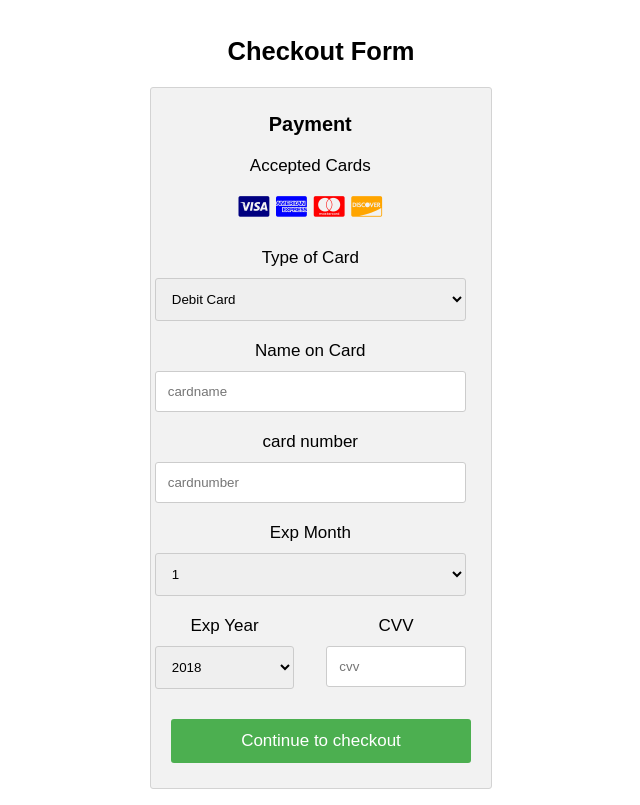
After one commit to dipty-singh/Mobi, a CodeIgniter app: page /mobi/index.php/user/pay/1 in a window 1280 px wide. The commit adds this page. Shown: the whole page, without its empty margins (319-959 px from the left). Run offline with CodeIgniter, Linux system fonts and the light colour scheme; some libraries are stand-ins or nearby versions.

Commit message:
complete project

```diff
--- a/application/controllers/User.php
+++ b/application/controllers/User.php
@@ -2,19 +2,38 @@
 defined('BASEPATH') OR exit('No direct script access allowed');
 
 class User extends CI_Controller {
+
+	public function RandomString($length)
+	{
+		$characters = '0123456789abcdefghijklmnopqrstuvwxyzABCDEFGHIJKLMNOPQRSTUVWXYZ';
+	    $charactersLength = strlen($characters);
+	    $randomString = '';
+	    for ($i = 0; $i < $length; $i++) {
+	        $randomString .= $characters[rand(0, $charactersLength - 1)];
+	    }
+	    return $randomString;
+	}
 
 	public function index()
 	{
 		$res['brand'] = $this->User_model->get_all('brand');
 		$this->load->view('home',$res);
 	}
+
 	public function booking(){
+		if ($_SESSION['id']) {
+			$book_id = $this->RandomString(10);
 			$prod_id = $_POST['prod_id'];
 			$data = array('booking_user_id'=>$_SESSION['id'],
+						'book_id'=>$book_id,
 						'booking_product_id'=>$prod_id,
 						'status'=>'pending',
-					'booking_address'=>$_POST['address']);
+						'booking_address'=>$_POST['address'],
+						'is_cart'=>2);
 			$cond = array('booking_user_id'=>$_SESSION['id'],
+						'booking_product_id'=>$prod_id,
+						'is_cart'=>2);
+			$cond1 = array('booking_user_id'=>$_SESSION['id'],
 						'booking_product_id'=>$prod_id);
 			$exist = $this->User_model->get_row('booking',$cond);
 			if ($exist) {
@@ -23,23 +42,179 @@ class User extends CI_Controller {
 			}
 			else
 			{
+				$exist1 = $this->User_model->get_row('cart',$cond1);
+				if ($exist1) {
+					$this->User_model->delete('cart',$cond1);
+				}
 				$res = $this->User_model->add('booking',$data);
 				$response['success'] = true;
+				$response['id'] = $book_id;
 				$response['msg'] = "Successfully Booked";
+			}
+		}
+		else{
+			$response['success'] = false;
+			$response['msg'] = "Please login";
 		}
 		echo json_encode($response);
 	}
+
+	public function add_cart()
+	{
+		if ($_SESSION['id']) {
+			$prod_id = $_POST['prod_id'];
+			$data = array('booking_user_id'=>$_SESSION['id'],
+						'booking_product_id'=>$prod_id);
+			$cond = array('booking_user_id'=>$_SESSION['id'],
+						'booking_product_id'=>$prod_id);
+			$cond1 = array('booking_user_id'=>$_SESSION['id'],
+						'booking_product_id'=>$prod_id,
+						'status'=>'pending');
+			$exist = $this->User_model->get_row('cart',$cond);
+			$exist1 = $this->User_model->get_row('booking',$cond1);
+			if ($exist) {
+				$response['success'] = false;
+				$response['msg'] = "Already in cart";
+			}
+			else if ($exist1) {
+				$response['success'] = false;
+				$response['msg'] = "Already Booked";
+			}
+			else
+			{
+				$res = $this->User_model->add('cart',$data);
+				$response['success'] = true;
+				$response['msg'] = "Successfully Added";
+			}
+		}
+		else{
+			$response['success'] = false;
+			$response['msg'] = "Please login";
+		}
+		echo json_encode($response);
+	}
+
+	public function pay($book_id){
+		$res['book'] = $book_id;
+		$this->load->view('pay',$res);
+	}
+
+	public function pay_now(){
+		if ($_SESSION['id']) {
+			$data1 = array(
+				'card_number'=>$_POST['card_num'],
+				'cvv_number'=>$_POST['card_cvv'],
+				'acc_holder_name'=>$_POST['card_name'],
+				'expiry_month'=>$_POST['card_month'],
+				'expiry_year'=>$_POST['card_year'],
+				'user_id'=>$_SESSION['id'],
+				'type'=>$_POST['card_type']);
+			$data2 = array('status'=>'complete');
+			$cond = array('book_id'=>$_POST['book_id']);
+			$card = $this->User_model->add('user_card',$data1);
+			$book = $this->User_model->update('booking',$data2,$cond);
+			if ($card && $book) {
+				$response['success'] = true;
+				$response['msg'] = 'Successfully Booked';
+			}
+			else {
+				$response['success'] = false;
+				$response['msg'] = 'Booking not exist';
+			}
+		}
+		else{
+			$response['success'] = false;
+			$response['msg'] = "Please login";
+		}
+		echo json_encode($response);
+	}
+
+	public function booking_cart(){
+		if ($_SESSION['id']) {
+			$book_id = $this->RandomString(10);
+			$prod_id = $_POST['prod_id'];
+			if (strpos($prod_id, ',')) {
+			$prod_id = explode(',', $_POST['prod_id']);
+				foreach ($prod_id as $key => $value) {
+					$data = array('booking_user_id'=>$_SESSION['id'],
+								'book_id'=>$book_id,
+								'booking_product_id'=>$key,
+								'status'=>'pending',
+								'booking_address'=>$_POST['address'],
+								'is_cart'=>2);
+					$cond = array('booking_user_id'=>$_SESSION['id'],
+								'booking_product_id'=>$prod_id,
+								'is_cart'=>2);
+					$cond1 = array('booking_user_id'=>$_SESSION['id'],
+								'booking_product_id'=>$prod_id);
+					$exist = $this->User_model->get_row('booking',$cond);
+					if ($exist) {
+						$response['success'] = false;
+						$response['msg'] = "Already Booked";
+					}
+					else
+					{
+						$exist1 = $this->User_model->get_row('cart',$cond1);
+						if ($exist1) {
+							$this->User_model->delete('cart',$cond1);
+						}
+						$res = $this->User_model->add('booking',$data);
+						$response['success'] = true;
+						$response['id'] = $book_id;
+						$response['msg'] = "Successfully Booked";
+					}
+				}
+			}
+			else{
+				$data = array('booking_user_id'=>$_SESSION['id'],
+							'book_id'=>$book_id,
+							'booking_product_id'=>$prod_id,
+							'status'=>'pending',
+							'booking_address'=>$_POST['address'],
+							'is_cart'=>2);
+				$cond = array('booking_user_id'=>$_SESSION['id'],
+							'booking_product_id'=>$prod_id,
+							'is_cart'=>2);
+				$cond1 = array('booking_user_id'=>$_SESSION['id'],
+							'booking_product_id'=>$prod_id);
+				$exist = $this->User_model->get_row('booking',$cond);
+				if ($exist) {
+					$response['success'] = false;
+					$response['msg'] = "Already Booked";
+				}
+				else
+				{
+					$exist1 = $this->User_model->get_row('cart',$cond1);
+					if ($exist1) {
+						$this->User_model->delete('cart',$cond1);
+					}
+					$res = $this->User_model->add('booking',$data);
+					$response['success'] = true;
+					$response['id'] = $book_id;
+					$response['msg'] = "Successfully Booked";
+				}
+			}
+		}
+		else{
+			$response['success'] = false;
+			$response['msg'] = "Please login";
+		}
+		echo json_encode($response);
+	}
+
 	public function product($condi)
 	{
 		$cond = array('brand'=>$condi);
 		$res['prod'] = $this->User_model->get_result('product',$cond);
 		$this->load->view('product',$res);
 	}
+
 	public function product_detail($condi)
 	{
 		$res['prod'] = $this->User_model->get_product($condi);
 		$this->load->view('product_detail',$res);
 	}
+
 	public function sign_up(){
 		$curr_date = date('Y-m-d h:i:s', time());
 		$data = array('name' => $_POST['name'],
@@ -66,6 +241,7 @@ class User extends CI_Controller {
 		}
 		echo json_encode($response);
 	}
+
 	public function login(){
 		$email = $_POST['email'];
 		$pass = $_POST['pass'];
@@ -88,10 +264,17 @@ class User extends CI_Controller {
 		}
 			echo json_encode($response);
 	}
+
 	public function logout()
 	{
 		$this->load->library('session');
 		unset($_SESSION['name']);
 		header('Location: http://localhost/mobi/index.php/User');
 	}
+
+	public function cart(){
+		$cond = $_SESSION['id'];
+		$res['cart'] = $this->User_model->get_cart('cart',$cond);
+		$this->load->view('cart',$res);
 	}
+}
--- a/application/models/User_model.php
+++ b/application/models/User_model.php
@@ -18,6 +18,9 @@ class User_model extends CI_Model {
 		$query = $this->db->get();
 		return $query->row();
 	}
+	public function get_cart($table,$id){
+		return $this->db->query('SELECT * FROM `cart` INNER JOIN `product` ON `cart`.`booking_product_id`=`product`.`id` WHERE `cart`.`booking_user_id`='.$id)->result();
+	}
 	public function get_result($table,$cond)
 	{
 		$this->db->select('*');
@@ -33,6 +36,11 @@ class User_model extends CI_Model {
 		$query = $this->db->insert($table,$data);
 		return $this->db->affected_rows();
 	}
+	public function delete($table,$cond){
+		$this->db->where($cond);
+		$query = $this->db->delete($table);
+		return $this->db->affected_rows();
+	}
 	public function update($table,$data,$cond){
 		$this->db->where($cond);
 		$query = $this->db->update($table,$data);
--- /dev/null
+++ b/application/views/pay.php
@@ -0,0 +1,240 @@
+<!DOCTYPE html>
+<html>
+<head>
+  <script src="https://ajax.googleapis.com/ajax/libs/jquery/3.3.1/jquery.min.js"></script>
+<link rel="stylesheet" type="text/css" href="https://cdnjs.cloudflare.com/ajax/libs/sweetalert/1.1.3/sweetalert.min.css">
+<script src="https://cdnjs.cloudflare.com/ajax/libs/sweetalert/1.1.3/sweetalert.min.js"></script>
+  <title>MobiWorld</title>
+<meta name="viewport" content="width=device-width, initial-scale=1">
+<link rel="stylesheet" href="https://cdnjs.cloudflare.com/ajax/libs/font-awesome/4.7.0/css/font-awesome.min.css">
+<style>
+body {
+  font-family: Arial;
+  font-size: 17px;
+  padding: 8px;
+}
+
+* {
+  box-sizing: border-box;
+}
+
+.row {
+  display: -ms-flexbox; /* IE10 */
+  display: flex;
+  -ms-flex-wrap: wrap; /* IE10 */
+  flex-wrap: wrap;
+  margin: 0 -16px;
+}
+
+.col-25 {
+  -ms-flex: 25%; /* IE10 */
+  flex: 25%;
+}
+
+.col-50 {
+  -ms-flex: 50%; /* IE10 */
+  flex: 50%;
+}
+
+.col-75 {
+  width: 30%;
+/*  -ms-flex: 25%;  IE10
+  flex: 25%;*/
+}
+
+.col-25,
+.col-50,
+.col-75 {
+  padding: 0 16px;
+}
+
+.container {
+  background-color: #f2f2f2;
+  padding: 5px 20px 15px 20px;
+  border: 1px solid lightgrey;
+  border-radius: 3px;
+}
+select{
+  width: 100%;
+  margin-bottom: 20px;
+  padding: 12px;
+  border: 1px solid #ccc;
+  border-radius: 3px;
+}
+input[type=text] {
+  width: 100%;
+  margin-bottom: 20px;
+  padding: 12px;
+  border: 1px solid #ccc;
+  border-radius: 3px;
+}
+
+label {
+  margin-bottom: 10px;
+  display: block;
+}
+
+.icon-container {
+  margin-bottom: 20px;
+  padding: 7px 0;
+  font-size: 24px;
+}
+
+.btn {
+  background-color: #4CAF50;
+  color: white;
+  padding: 12px;
+  margin: 10px 0;
+  border: none;
+  width: 100%;
+  border-radius: 3px;
+  cursor: pointer;
+  font-size: 17px;
+}
+
+.btn:hover {
+  background-color: #45a049;
+}
+
+a {
+  color: #2196F3;
+}
+
+hr {
+  border: 1px solid lightgrey;
+}
+
+span.price {
+  float: right;
+  color: grey;
+}
+
+/* Responsive layout - when the screen is less than 800px wide, make the two columns stack on top of each other instead of next to each other (also change the direction - make the "cart" column go on top) */
+@media (max-width: 800px) {
+  .row {
+    flex-direction: column-reverse;
+  }
+  .col-25 {
+    margin-bottom: 20px;
+  }
+}
+</style>
+</head>
+<body>
+  <center>
+<h2>Checkout Form</h2>
+  <div class="col-75">
+    <div class="container">
+        <div class="row">
+          <div class="col-md-4">
+            <h3>Payment</h3>
+            <label for="fname">Accepted Cards</label>
+            <div class="icon-container">
+              <i class="fa fa-cc-visa" style="color:navy;"></i>
+              <i class="fa fa-cc-amex" style="color:blue;"></i>
+              <i class="fa fa-cc-mastercard" style="color:red;"></i>
+              <i class="fa fa-cc-discover" style="color:orange;"></i>
+            </div>
+            <label for="type">Type of Card</label>
+            <select id="ctype" name="cardtype">
+              <option>Debit Card</option>
+              <option>Credit Card</option>
+              <option>Net Banking</option>
+            </select>
+            <label for="cname">Name on Card</label>
+            <input type="text" id="cname" name="cardname" onkeypress="return event.charCode>=65 && event.charCode<=122" placeholder="cardname">
+            <label for="ccnum">card number</label>
+            <input type="text" id="ccnum" name="cardnumber" placeholder="cardnumber" maxlength="16" onkeypress="return event.charCode>=48 && event.charCode<=57">
+            <label for="expmonth">Exp Month</label>
+            <select id="expmonth" name="expmonth">
+              <option>1</option>
+              <option>2</option>
+              <option>3</option>
+              <option>4</option>
+              <option>5</option>
+              <option>6</option>
+              <option>7</option>
+              <option>8</option>
+              <option>9</option>
+              <option>10</option>
+              <option>11</option>
+              <option>12</option>
+            </select>
+            <div class="row">
+              <div class="col-50">
+                <label for="expyear">Exp Year</label>
+                <select id="expyear" name="expyear">
+                  <option>2018</option>
+                  <option>2019</option>
+                  <option>2020</option>
+                  <option>2021</option>
+                  <option>2022</option>
+                  <option>2023</option>
+                  <option>2024</option>
+                  <option>2025</option>
+                  <option>2026</option>
+                  <option>2027</option>
+                  <option>2028</option>
+                  <option>2029</option>
+                  <option>2030</option>
+                </select>
+              </div>
+              <div class="col-50">
+                <label for="cvv">CVV</label>
+                <input type="text" id="cvv" name="cvv" placeholder="cvv" maxlength="3" onkeypress="return event.charCode>=48 && event.charCode<=57">
+                <input type="hidden" name="id" id="book_id" value="<?=($book);?>">
+              </div>
+            </div>
+          </div>
+
+        </div>
+        <input id="sub" type="submit" value="Continue to checkout" class="btn">
+    </div>
+  </div>
+</center>
+<script type="text/javascript">
+
+    $(document).ready(function(){
+
+    $('#sub').click(function(){
+      var card_type = $('#ctype').val();
+      var card_name = $('#cname').val();
+      var card_numb = $('#ccnum').val();
+      var card_exp_month = $('#expmonth').val();
+      var card_exp_year = $('#expyear').val();
+      var card_cvv = $('#cvv').val();
+      var book_id = $('#book_id').val();
+      if (card_name == '' || card_numb == '' || card_cvv == '') {
+        sweetAlert('Enter all details');
+      }
+      else{
+        $.ajax({
+          type: "POST",
+          dataType: 'json',
+          url: "http://localhost/mobi/index.php/User/pay_now",
+          data: 'card_type='+card_type+'&card_name='+card_name+'&card_num='+card_numb+'&card_month='+card_exp_month+'&card_year='+card_exp_year+'&card_cvv='+card_cvv+'&book_id='+book_id,
+          success:function(response){
+            console.log(response);
+            if (response.success) {
+              sweetAlert(response.msg);
+              setTimeout(function() {
+                window.location.href = "http://localhost/mobi/index.php/User";
+              }, 2000);
+            }
+            else{
+              sweetAlert(response.msg);
+            }
+          },
+          error:function(res){
+            console.log(res);
+            // sweetAlert(res);
+          }
+        });
+      }
+    });
+
+  });
+
+</script>
+</body>
+</html>
```
Also changed, not shown: application/views/cart.php (added, +111 -0 lines), application/views/header.php (+10 -4 lines), application/views/product_detail.php (+112 -8 lines), 1 other file. Lines whose indentation alone changed are shown as unchanged.
